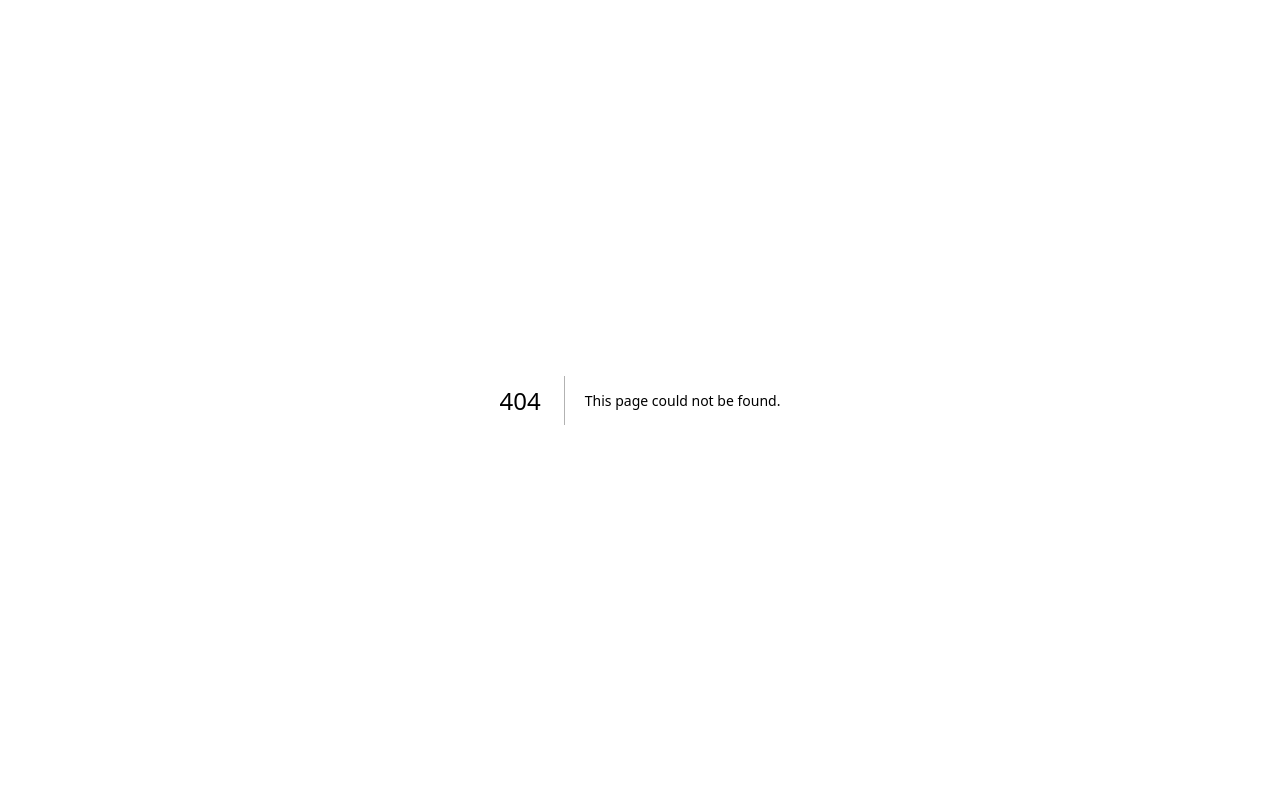
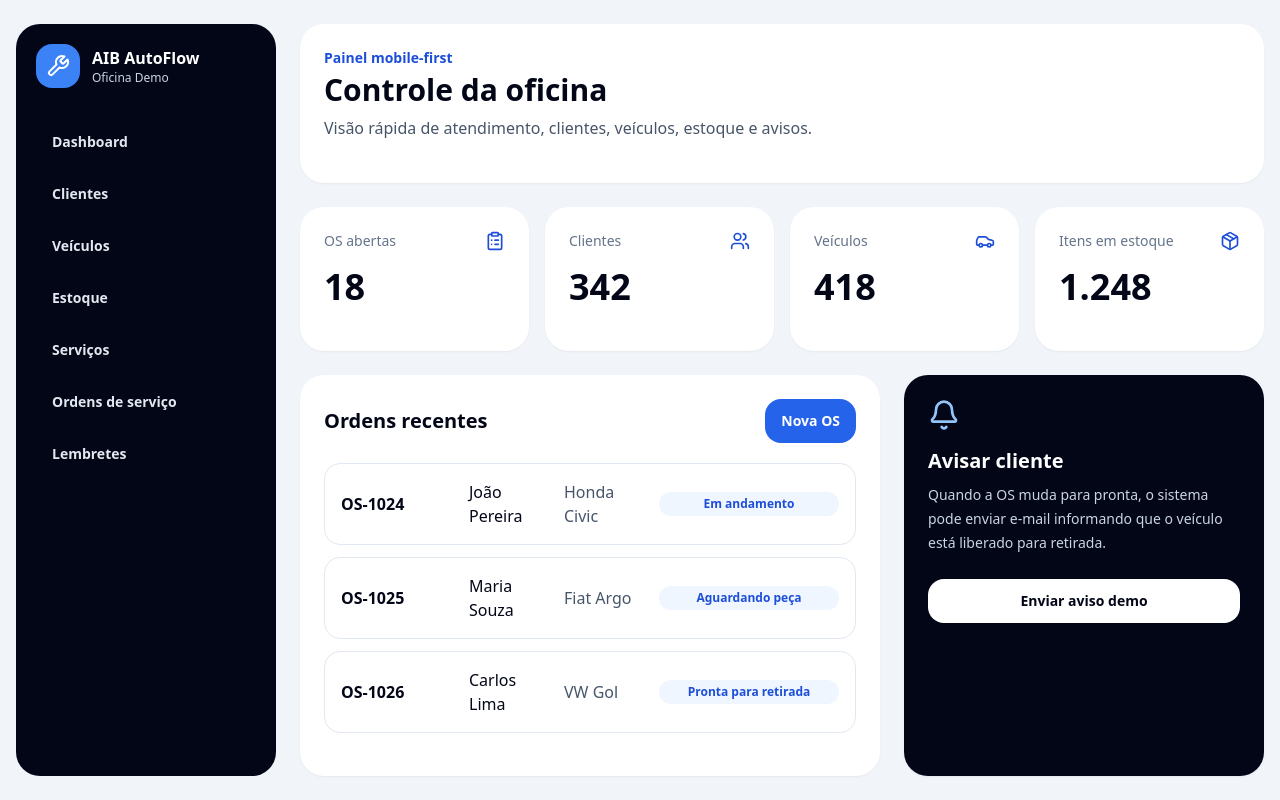
Before and after one commit to anjobrito/ajb-autoflow, a Next.js app: page /dashboard in a window 1280 px wide. Before the commit this address had no page. Built offline with nearby package versions, Linux system fonts and the light colour scheme.

Commit message:
feat: add dashboard demo page

```diff
--- /dev/null
+++ b/app/dashboard/page.tsx
@@ -0,0 +1,88 @@
+import { Bell, Car, ClipboardList, Package, Users, Wrench } from "lucide-react";
+
+const cards = [
+  { label: "OS abertas", value: "18", icon: ClipboardList },
+  { label: "Clientes", value: "342", icon: Users },
+  { label: "Veículos", value: "418", icon: Car },
+  { label: "Itens em estoque", value: "1.248", icon: Package },
+];
+
+const orders = [
+  ["OS-1024", "João Pereira", "Honda Civic", "Em andamento"],
+  ["OS-1025", "Maria Souza", "Fiat Argo", "Aguardando peça"],
+  ["OS-1026", "Carlos Lima", "VW Gol", "Pronta para retirada"],
+];
+
+export default function DashboardPage() {
+  return (
+    <main className="min-h-screen bg-slate-100 text-slate-950">
+      <div className="mx-auto grid max-w-7xl gap-6 px-4 py-6 lg:grid-cols-[260px_1fr]">
+        <aside className="rounded-3xl bg-slate-950 p-5 text-white lg:min-h-[calc(100vh-48px)]">
+          <div className="flex items-center gap-3">
+            <div className="flex h-11 w-11 items-center justify-center rounded-2xl bg-blue-500">
+              <Wrench className="h-6 w-6" />
+            </div>
+            <div>
+              <p className="font-black">AIB AutoFlow</p>
+              <p className="text-xs text-slate-300">Oficina Demo</p>
+            </div>
+          </div>
+          <nav className="mt-8 grid gap-2 text-sm font-semibold text-slate-200">
+            {['Dashboard', 'Clientes', 'Veículos', 'Estoque', 'Serviços', 'Ordens de serviço', 'Lembretes'].map((item) => (
+              <a key={item} className="rounded-2xl px-4 py-3 hover:bg-white/10" href="#">{item}</a>
+            ))}
+          </nav>
+        </aside>
+
+        <section className="grid gap-6">
+          <header className="rounded-3xl bg-white p-6 shadow-sm">
+            <p className="text-sm font-bold text-blue-700">Painel mobile-first</p>
+            <h1 className="mt-1 text-3xl font-black">Controle da oficina</h1>
+            <p className="mt-2 text-slate-600">Visão rápida de atendimento, clientes, veículos, estoque e avisos.</p>
+          </header>
+
+          <div className="grid gap-4 sm:grid-cols-2 xl:grid-cols-4">
+            {cards.map((card) => {
+              const Icon = card.icon;
+              return (
+                <div key={card.label} className="rounded-3xl bg-white p-6 shadow-sm">
+                  <div className="flex items-center justify-between">
+                    <p className="text-sm text-slate-500">{card.label}</p>
+                    <Icon className="h-5 w-5 text-blue-700" />
+                  </div>
+                  <p className="mt-4 text-4xl font-black">{card.value}</p>
+                </div>
+              );
+            })}
+          </div>
+
+          <div className="grid gap-6 xl:grid-cols-[1fr_360px]">
+            <div className="rounded-3xl bg-white p-6 shadow-sm">
+              <div className="mb-5 flex items-center justify-between">
+                <h2 className="text-xl font-black">Ordens recentes</h2>
+                <button className="rounded-2xl bg-blue-600 px-4 py-3 text-sm font-bold text-white">Nova OS</button>
+              </div>
+              <div className="grid gap-3">
+                {orders.map(([code, customer, vehicle, status]) => (
+                  <div key={code} className="grid gap-2 rounded-2xl border border-slate-200 p-4 sm:grid-cols-[120px_1fr_1fr_180px] sm:items-center">
+                    <p className="font-black">{code}</p>
+                    <p>{customer}</p>
+                    <p className="text-slate-600">{vehicle}</p>
+                    <span className="rounded-full bg-blue-50 px-3 py-1 text-center text-xs font-bold text-blue-700">{status}</span>
+                  </div>
+                ))}
+              </div>
+            </div>
+
+            <div className="rounded-3xl bg-slate-950 p-6 text-white shadow-sm">
+              <Bell className="h-8 w-8 text-blue-300" />
+              <h2 className="mt-4 text-xl font-black">Avisar cliente</h2>
+              <p className="mt-2 text-sm leading-6 text-slate-300">Quando a OS muda para pronta, o sistema pode enviar e-mail informando que o veículo está liberado para retirada.</p>
+              <button className="mt-6 w-full rounded-2xl bg-white px-4 py-3 text-sm font-black text-slate-950">Enviar aviso demo</button>
+            </div>
+          </div>
+        </section>
+      </div>
+    </main>
+  );
+}
```
